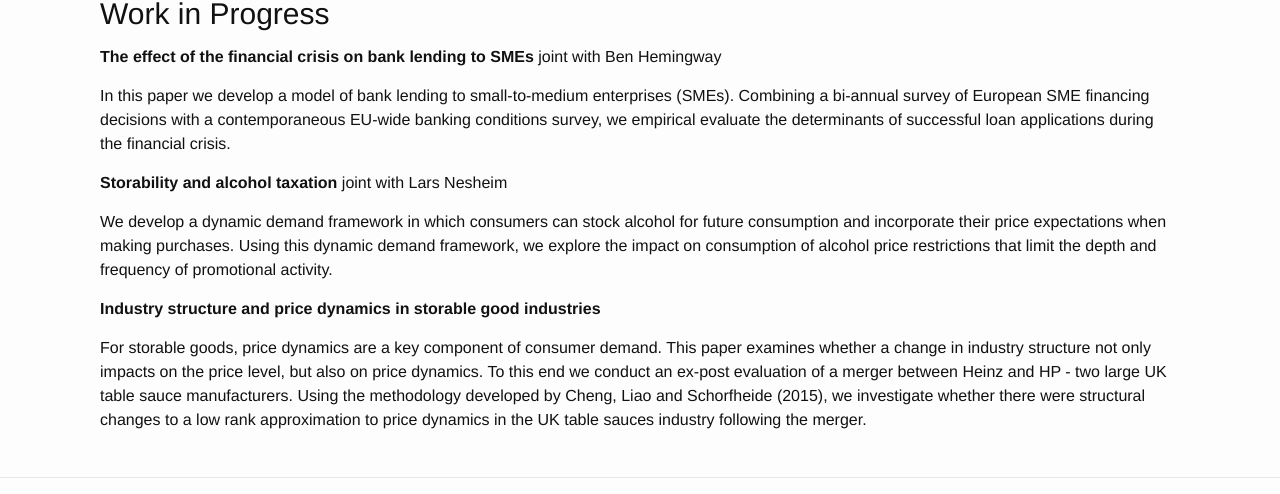
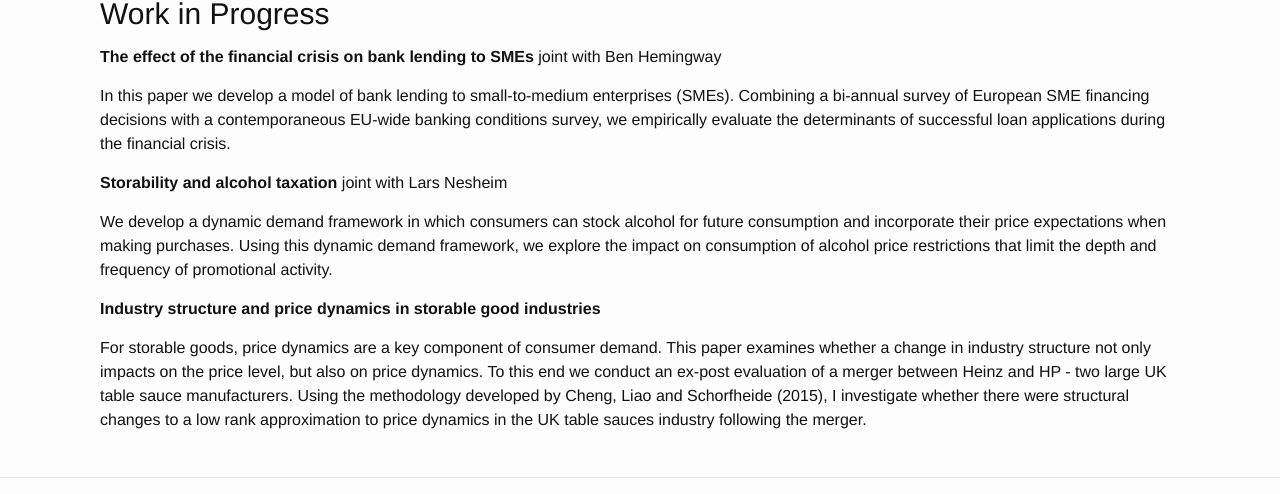
Before and after one commit to alancrawford/alancrawford.github.io, a Jekyll site: the page built from _pages/Research.md, in a window 1280 px wide. Shown: the part 555-1049 px from the top of the page. Built offline with Jekyll 4.4.1, drawn with Linux system fonts in a browser that asks for light colours.

Commit message:
typo correct and update cv

```diff
--- a/_pages/Research.md
+++ b/_pages/Research.md
@@ -20,7 +20,7 @@
 
 **The effect of the financial crisis on bank lending to SMEs** joint with Ben Hemingway
 
-In this paper we develop a model of bank lending to small-to-medium enterprises (SMEs). Combining a bi-annual survey of European SME financing decisions with a contemporaneous EU-wide banking conditions survey, we empirical evaluate the determinants of successful loan applications during the financial crisis.
+In this paper we develop a model of bank lending to small-to-medium enterprises (SMEs). Combining a bi-annual survey of European SME financing decisions with a contemporaneous EU-wide banking conditions survey, we empirically evaluate the determinants of successful loan applications during the financial crisis.
 
 **Storability and alcohol taxation** joint with Lars Nesheim
 
@@ -28,4 +28,4 @@
 
 **Industry structure and price dynamics in storable good industries**
 
-For storable goods, price dynamics are a key component of consumer demand. This paper examines whether a change in industry structure not only impacts on the price level, but also on price dynamics. To this end we conduct an ex-post evaluation of a merger between Heinz and HP - two large UK table sauce manufacturers. Using the methodology developed by Cheng, Liao and Schorfheide (2015), we investigate whether there were structural changes to a low rank approximation to price dynamics in the UK table sauces industry following the merger.
+For storable goods, price dynamics are a key component of consumer demand. This paper examines whether a change in industry structure not only impacts on the price level, but also on price dynamics. To this end we conduct an ex-post evaluation of a merger between Heinz and HP - two large UK table sauce manufacturers. Using the methodology developed by Cheng, Liao and Schorfheide (2015), I investigate whether there were structural changes to a low rank approximation to price dynamics in the UK table sauces industry following the merger.
```
